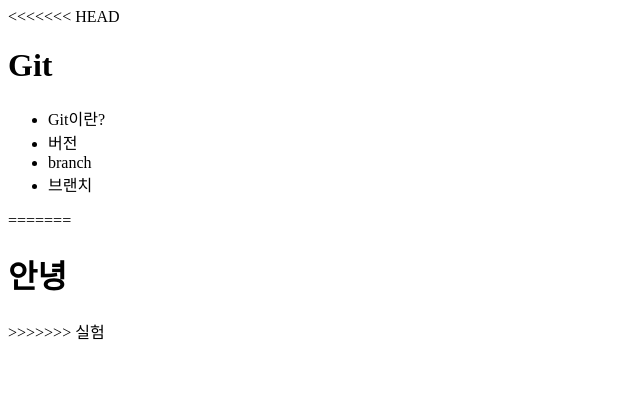
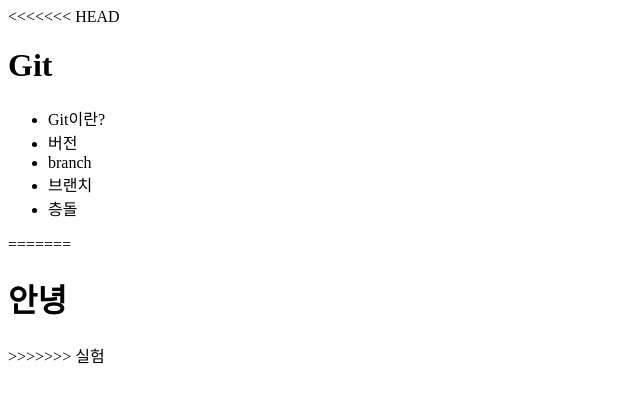
Before and after one commit to githyo/git_test, a plain HTML site: page index.html in a window 1280 px wide. Shown: the whole page, without its empty margins (0-640 px from the left). Drawn offline with Linux system fonts and the light colour scheme.

Commit message:
충돌 추가

```diff
--- a/index.html
+++ b/index.html
@@ -9,6 +9,7 @@
       <li>버전</li>
       <li>branch</li>
       <li>브랜치</li>
+      <li>층돌</li>
     </ul>
   </body>
 =======
```
